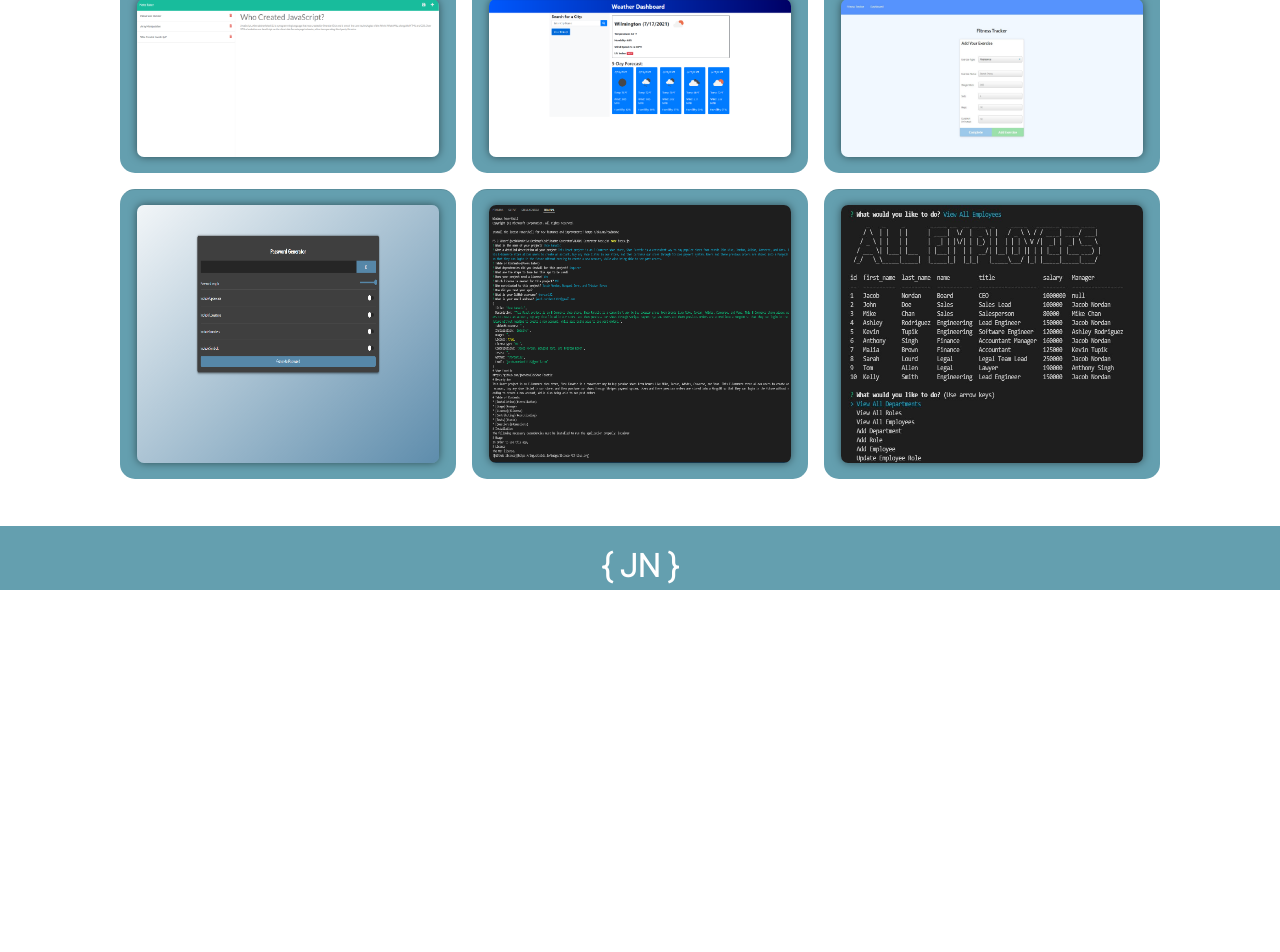
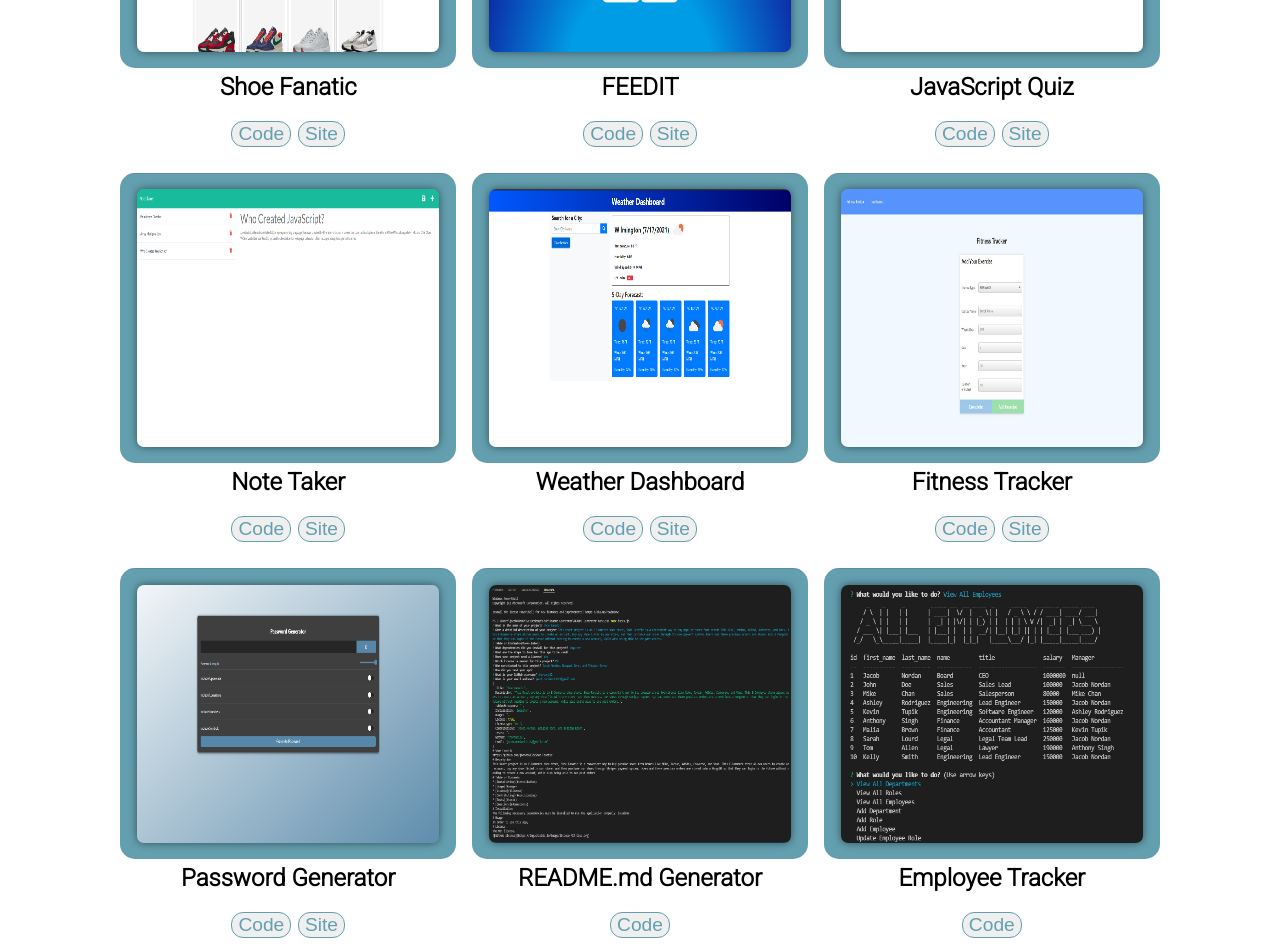
Before and after one commit to jnordan132/Portfolio, a React (Create React App) app: page / in a window 1280 px wide. Shown: the part 1040-1992 px from the top of the page. Before the commit the page ends 1630 px from the top, so only its background shows below. Built offline with nearby package versions, Linux system fonts and the light colour scheme.

Commit message:
final changes decided on buttons and layout

```diff
--- a/src/components/Nav/index.js
+++ b/src/components/Nav/index.js
@@ -1,30 +1,10 @@
 import React from "react";
 
 export default class Nav extends React.Component {
-  constructor() {
-    super();
-    this.state = {
-      show: true,
-      scrollPos: 0
-    };
-  }
-  componentDidMount() {
-    window.addEventListener("scroll", this.handleScroll);
-  }
-  componentWillUnmount() {
-    window.removeEventListener("scroll", this.handleScroll);
-  }
-  handleScroll = () => {
-    console.log(document.body.getBoundingClientRect);
-    this.setState({
-      scrollPos: document.body.getBoundingClientRect().top,
-      show: document.body.getBoundingClientRect().top > this.state.scrollPos,
-    });
-  };
 
   render() {
     return (
-      <nav className={this.state.show ? "active" : "hidden"}>
+      <nav >
         <div className="navContent">
           <h1>&#123;JN&#125;</h1>
           <ul>
--- a/src/components/Portfolio/index.js
+++ b/src/components/Portfolio/index.js
@@ -15,94 +15,95 @@ function Portfolio() {
       <div className="cardDiv">
         <div className="card">
           <img src={shoeFanatic} alt="Shoe Fanatic"></img>
-          {/* <h2>
+          <h2>
             <strong>Shoe Fanatic</strong>
-          </h2> */}
-          {/* <div className="buttons">
+          </h2>
+          <div className="buttons">
             <button className="code"><a target="_blank" rel="noopener noreferrer"href="https://github.com/jnordan132/Shoe-Fanatic">Code</a></button>
             <button className="site"><a target="_blank" rel="noopener noreferrer"href="https://limitless-bastion-50224.herokuapp.com/">Site</a></button>
-          </div> */}
+          </div>
         </div>
         <div className="card">
           <img src={Feedit} alt="Feedit"></img>
-          {/* <h2>
+          <h2>
             <strong>FEEDIT</strong>
-          </h2> */}
-          {/* <div className="buttons">
+          </h2>
+          <div className="buttons">
             <button className="code"><a target="_blank" rel="noopener noreferrer"href="https://github.com/jnordan132/FEEDIT">Code</a></button>
             <button className="site"><a target="_blank" rel="noopener noreferrer"href="https://jnordan132.github.io/FEEDIT/">Site</a></button>
-          </div> */}
+          </div>
         </div>
         <div className="card">
           <img src={quiz} alt="Javascript Quiz"></img>
-          {/* <h2>
+          <h2>
             <strong>JavaScript Quiz</strong>
-          </h2> */}
-          {/* <div className="buttons">
+          </h2>
+          <div className="buttons">
             <button className="code"><a target="_blank" rel="noopener noreferrer"href="https://github.com/jnordan132/Javascript-Fundamentals-Quiz">Code</a></button>
             <button className="site"><a target="_blank" rel="noopener noreferrer"href="https://jnordan132.github.io/Javascript-Fundamentals-Quiz/">Site</a></button>
-          </div> */}
+          </div>
         </div>
       </div>
       <div className="cardDiv">
         <div className="card">
           <img src={noteTaker} alt="Weather Dashboard"></img>
-          {/* <h2>
+          <h2>
             <strong>Note Taker</strong>
-          </h2> */}
-          {/* <div className="buttons">
+          </h2>
+          <div className="buttons">
             <button className="code"><a target="_blank" rel="noopener noreferrer"href="https://github.com/jnordan132/Note-Taker">Code</a></button>
             <button className="site"><a target="_blank" rel="noopener noreferrer"href="https://note-taker-jacobnordan.herokuapp.com/notes">Site</a></button>
-          </div> */}
+          </div>
         </div>
         <div className="card">
           <img src={weather} alt="Weather Dashboard"></img>
-          {/* <h2>
+          <h2>
             <strong>Weather Dashboard</strong>
-          </h2> */}
-          {/* <div className="buttons">
+          </h2>
+          <div className="buttons">
             <button className="code"><a target="_blank" rel="noopener noreferrer"href="https://github.com/jnordan132/City-Weather-Dashboard">Code</a></button>
             <button className="site"><a target="_blank" rel="noopener noreferrer"href="https://jnordan132.github.io/City-Weather-Dashboard/">Site</a></button>
-          </div> */}
+          </div>
         </div>
         <div className="card">
           <img src={fitness} alt="Fitness Tracker"></img>
-          {/* <h2>
+          <h2>
             <strong>Fitness Tracker</strong>
-          </h2> */}
-          {/* <div className="buttons">
+          </h2>
+          <div className="buttons">
             <button className="code"><a target="_blank" rel="noopener noreferrer"href="https://github.com/jnordan132/Fitness-Tracker">Code</a></button>
             <button className="site"><a target="_blank" rel="noopener noreferrer"href="https://warm-wildwood-42692.herokuapp.com/">Site</a></button>
-          </div> */}
+          </div>
         </div>
       </div>
       <div className="cardDiv">
       <div className="card" style={{ height: '258px'}}>
           <img src={PasswordGen} alt="Employee Tracker"></img>
-          {/* <h2>
-            <strong>Employee Tracker</strong>
-          </h2> */}
-          {/* <div className="buttons">
+          <h2>
+            <strong>Password Generator</strong>
+          </h2>
+          <div className="buttons">
             <button className="code"><a target="_blank" rel="noopener noreferrer"href="https://github.com/jnordan132/Employee-Tracker">Code</a></button>
-          </div> */}
+            <button className="site"><a target="_blank" rel="noopener noreferrer"href="https://warm-wildwood-42692.herokuapp.com/">Site</a></button>
+          </div>
         </div>
         <div className="card" style={{ height: '258px'}}>
           <img src={readmeGen} alt="readme generator"></img>
-          {/* <h2>
+          <h2>
             <strong>README.md Generator</strong>
-          </h2> */}
-          {/* <div className="buttons">
+          </h2>
+          <div className="buttons">
             <button className="code"><a target="_blank" rel="noopener noreferrer"href="https://github.com/jnordan132/README-Generator-Node.js">Code</a></button>
-          </div> */}
+          </div>
         </div>
         <div className="card" style={{ height: '258px'}}>
           <img src={terminal} alt="Employee Tracker"></img>
-          {/* <h2>
+          <h2>
             <strong>Employee Tracker</strong>
-          </h2> */}
-          {/* <div className="buttons">
+          </h2>
+          <div className="buttons">
             <button className="code"><a target="_blank" rel="noopener noreferrer"href="https://github.com/jnordan132/Employee-Tracker">Code</a></button>
-          </div> */}
+          </div>
         </div>
       </div>
     </div>
--- a/src/index.css
+++ b/src/index.css
@@ -198,7 +198,7 @@ nav a:hover {
   width: 85%;
   margin-left: auto;
   margin-right: auto;
-  margin-bottom: 3%;
+  margin-bottom: 7%;
 }
 
 .portfolio h1 {
@@ -208,8 +208,6 @@ nav a:hover {
 
 .card:hover {
   transform: scale(1.02);
-  opacity: 0.8;
-  cursor: pointer;
 }
 
 .cardDiv {
@@ -218,11 +216,12 @@ nav a:hover {
   flex: 1 4 auto;
   margin-left: 1.5%;
   margin-right: 1.5%;
+  margin-bottom: 6%;
 }
 
 .card {
   width: auto;
-  height: auto;
+  height: 258px;
   text-align: center;
   flex: 1 1 20%;
   margin: 8px;
@@ -245,6 +244,23 @@ nav a:hover {
   max-width: 100%;
   transition: 150ms;
   box-shadow: 0 0px 8px rgba(0, 0, 0, 0.51);
+}
+
+.card h2 {
+  margin-top: 5%;
+}
+
+.card button a {
+  text-decoration: none;
+  color: #649faf;
+}
+
+.card button {
+  margin-left: 1%;
+  margin-right: 1%;
+  border-radius: 12px;
+  border: 1px solid rgb(100, 159, 175);
+  font-size: 1.2rem;
 }
 
 /* CONTACT SECTION */
@@ -337,6 +353,9 @@ nav a:hover {
   .skills {
     width: 45%;
   }
+  .card {
+    margin-bottom: 3%;
+  }
 }
 
 @media screen and (max-width: 1150px) {
@@ -347,6 +366,9 @@ nav a:hover {
   }
   .profilePicture {
     display: none
+  }
+  .card h2 {
+    color: #fff;
   }
 }
 
```
